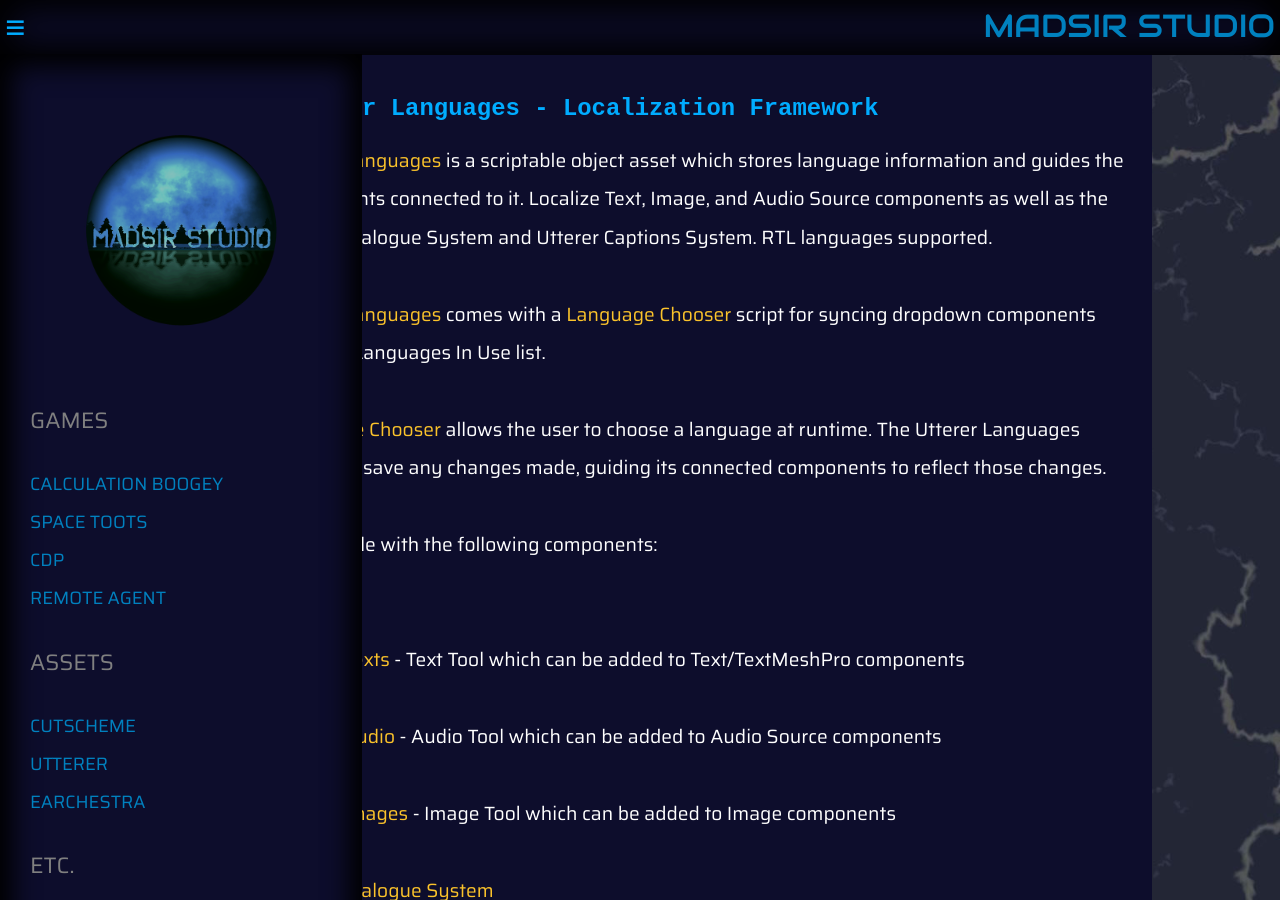
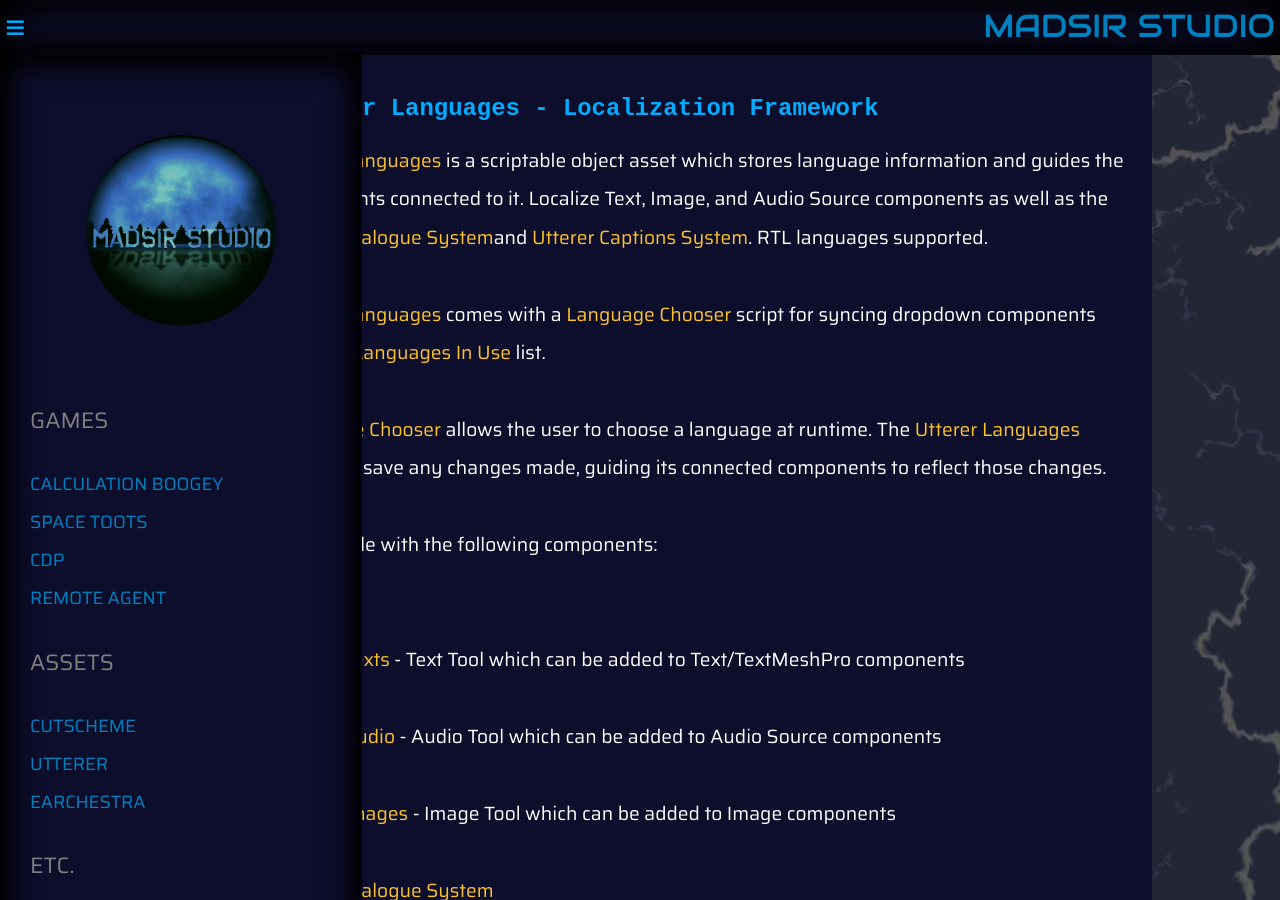
Before and after one commit to Madsir/madsirstudio.github.io, a Jekyll site: the page built from utterer/docs/index.html, in a window 1280 px wide and 900 px high. Built offline with Jekyll 4.4.1, drawn with Linux system fonts in a browser that asks for light colours.

Commit message:
Update index.html

```diff
--- a/utterer/docs/index.html
+++ b/utterer/docs/index.html
@@ -146,11 +146,11 @@
         <main id="documentation">
             <section id="Languages">
                 <h2>Utterer Languages - Localization Framework</h2>
-                <p><span class="accent">Utterer Languages</span> is a scriptable object asset which stores language information and guides the components connected to it. Localize Text, Image, and Audio Source components as well as the Utterer Dialogue System and Utterer Captions System. RTL languages supported.
+                <p><span class="accent">Utterer Languages</span> is a scriptable object asset which stores language information and guides the components connected to it. Localize Text, Image, and Audio Source components as well as the <span class="accent">Utterer Dialogue System</span>and <span class="accent">Utterer Captions System</span>. RTL languages supported.
 <br><br>
-			<span class="accent">Utterer Languages</span> comes with a <span class="accent">Language Chooser</span> script for syncing dropdown components with the Languages In Use list.<br><br>
+			<span class="accent">Utterer Languages</span> comes with a <span class="accent">Language Chooser</span> script for syncing dropdown components with the <span class="accent">Languages In Use</span> list.<br><br>
 
-<span class="accent">Language Chooser</span> allows the user to choose a language at runtime. The Utterer Languages asset will save any changes made, guiding its connected components to reflect those changes.<br><br>
+<span class="accent">Language Chooser</span> allows the user to choose a language at runtime. The <span class="accent">Utterer Languages</span> asset will save any changes made, guiding its connected components to reflect those changes.<br><br>
 Compatible with the following components:<br><br><br>
 
 <span class="accent">Utterer Texts</span> - Text Tool which can be added to Text/TextMeshPro components<br><br>
```
